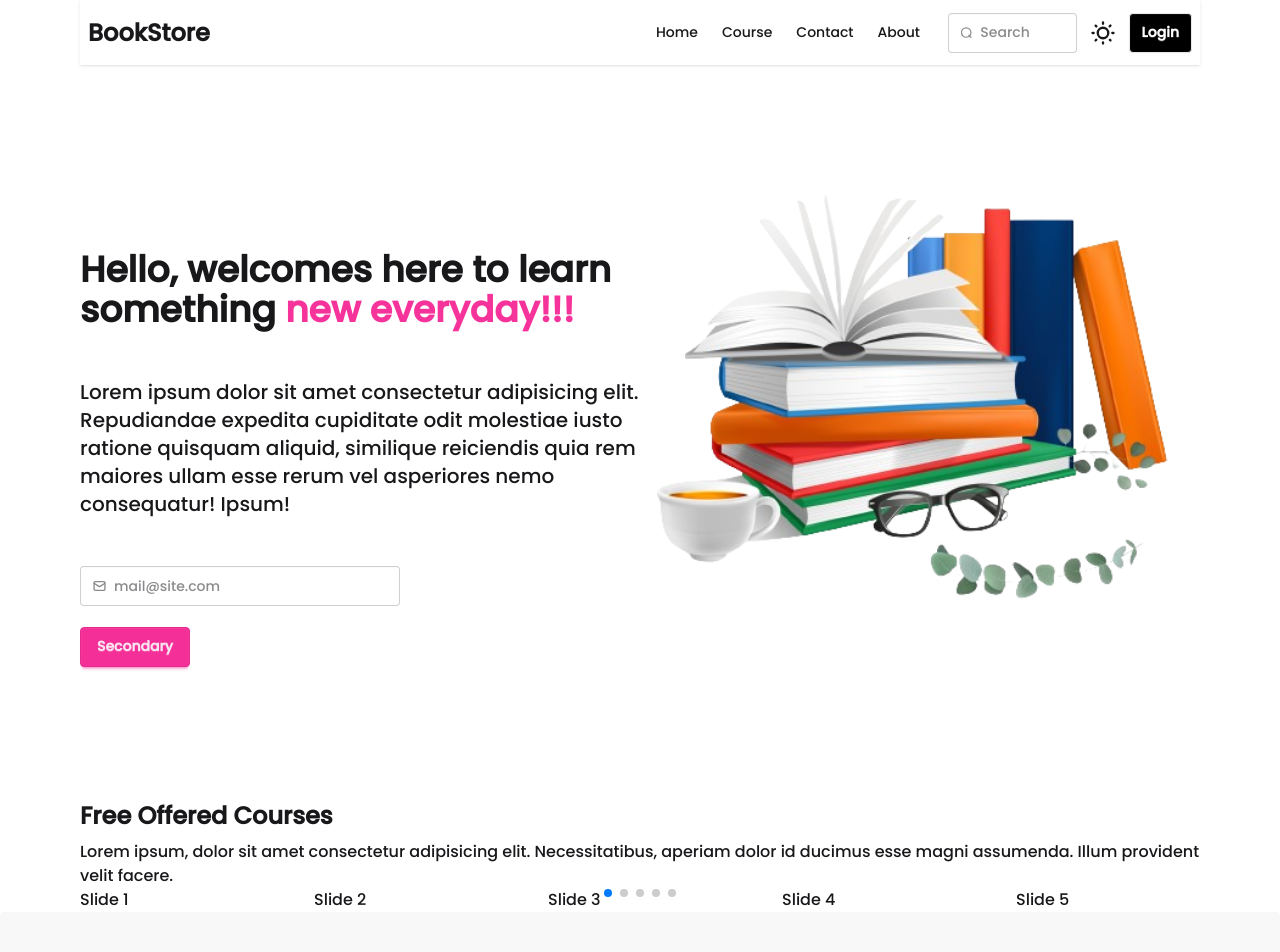
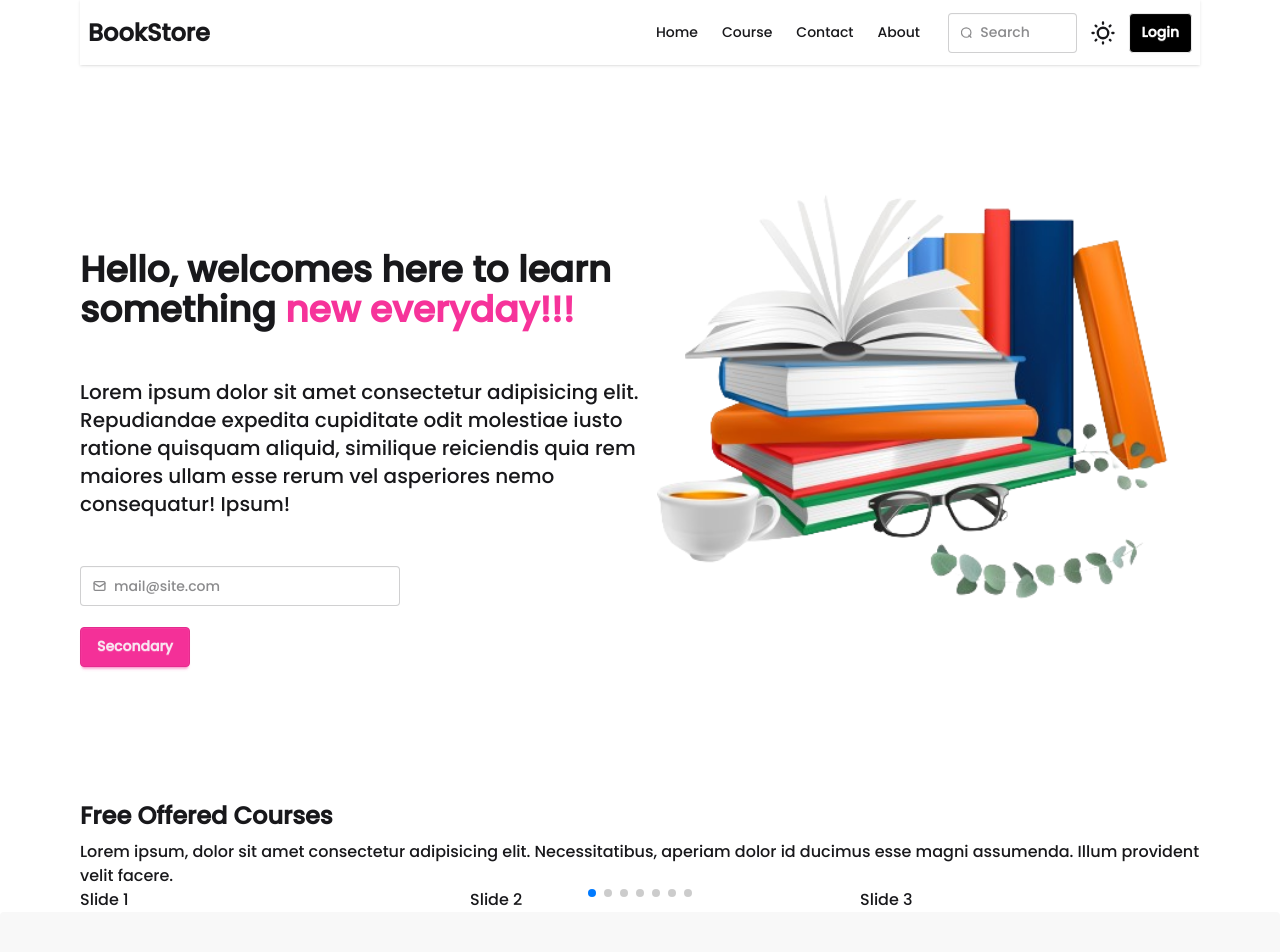
Before and after one commit to salauddinkamran/book-store-project, a React app in the folder Frontend/: page / in a window 1280 px wide. Shown: the top 952 px of the page. Built offline with nearby package versions, Linux system fonts and the light colour scheme; the HTML template or start-up script is replaced by a standard one.

Commit message:
added some update freebook slider

```diff
--- /dev/null
+++ b/Frontend/src/components/Cards.jsx
@@ -0,0 +1,10 @@
+
+const Cards = () => {
+  return (
+    <div>
+
+    </div>
+  );
+};
+
+export default Cards;
--- a/Frontend/src/components/Freebook.jsx
+++ b/Frontend/src/components/Freebook.jsx
@@ -26,7 +26,6 @@ const Freebook = () => {
         </p>
       </div>
       <div>
-        <>
         <Swiper
           slidesPerView={1}
           spaceBetween={10}
@@ -35,15 +34,15 @@ const Freebook = () => {
           }}
           breakpoints={{
             640: {
-                slidesPerView: 2,
+              slidesPerView: 1,
               spaceBetween: 20,
             },
             768: {
-                slidesPerView: 4,
+              slidesPerView: 2,
               spaceBetween: 40,
             },
             1024: {
-                slidesPerView: 5,
+              slidesPerView: 3,
               spaceBetween: 50,
             },
           }}
@@ -60,7 +59,6 @@ const Freebook = () => {
           <SwiperSlide>Slide 8</SwiperSlide>
           <SwiperSlide>Slide 9</SwiperSlide>
         </Swiper>
-        </>
       </div>
     </div>
   );
```
Lines whose indentation alone changed are shown as unchanged.
